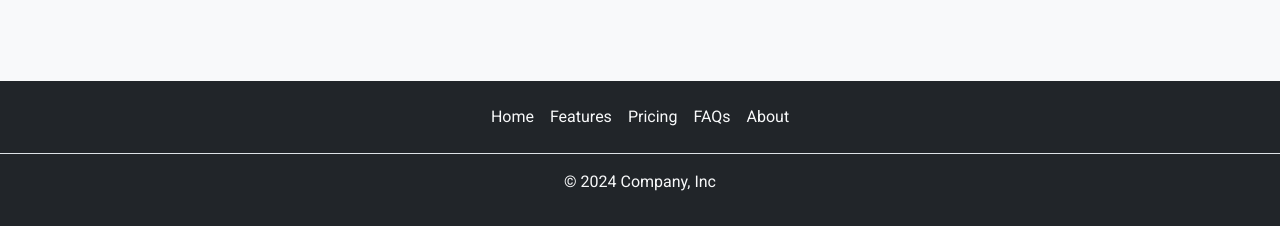
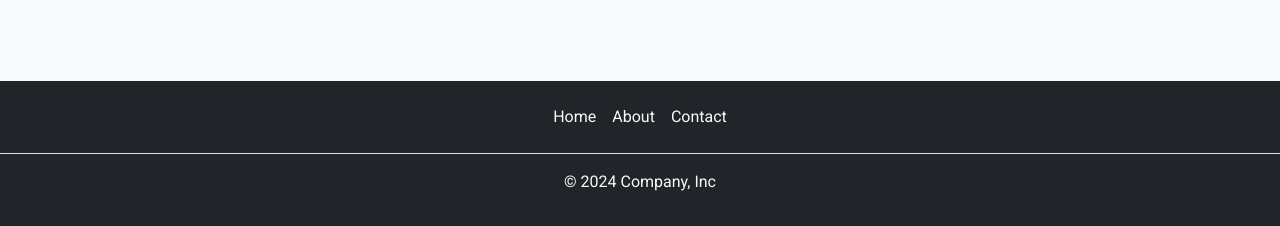
Before and after one commit to raed-nimer/CI-django-tech-blog, a Django app: page /accounts/dashboard/ in a window 1280 px wide. Shown: the part 623-849 px from the top of the page. Run offline with Django 5.2, Linux system fonts and the light colour scheme; the visitor is signed in with stand-in values (Sample User, id 1); data that the repository does not hold is empty.

Commit message:
Modify footer links

```diff
--- a/blogsApp/templates/footer.html
+++ b/blogsApp/templates/footer.html
@@ -1,11 +1,9 @@
 <!-- <div class="container"> -->
 <footer class="py-3 mt-4 bg-dark">
     <ul class="nav justify-content-center border-bottom pb-3 mb-3">
-        <li class="nav-item"><a href="#" class="nav-link px-2 text-light">Home</a></li>
-        <li class="nav-item"><a href="#" class="nav-link px-2 text-light">Features</a></li>
-        <li class="nav-item"><a href="#" class="nav-link px-2 text-light">Pricing</a></li>
-        <li class="nav-item"><a href="#" class="nav-link px-2 text-light">FAQs</a></li>
-        <li class="nav-item"><a href="#" class="nav-link px-2 text-light">About</a></li>
+        <li class="nav-item"><a href="/" class="nav-link px-2 text-light">Home</a></li>
+        <li class="nav-item"><a href="/about" class="nav-link px-2 text-light">About</a></li>
+        <li class="nav-item"><a href="/contact" class="nav-link px-2 text-light">Contact</a></li>
     </ul>
     <p class="text-center text-light">© 2024 Company, Inc</p>
 </footer>
```
